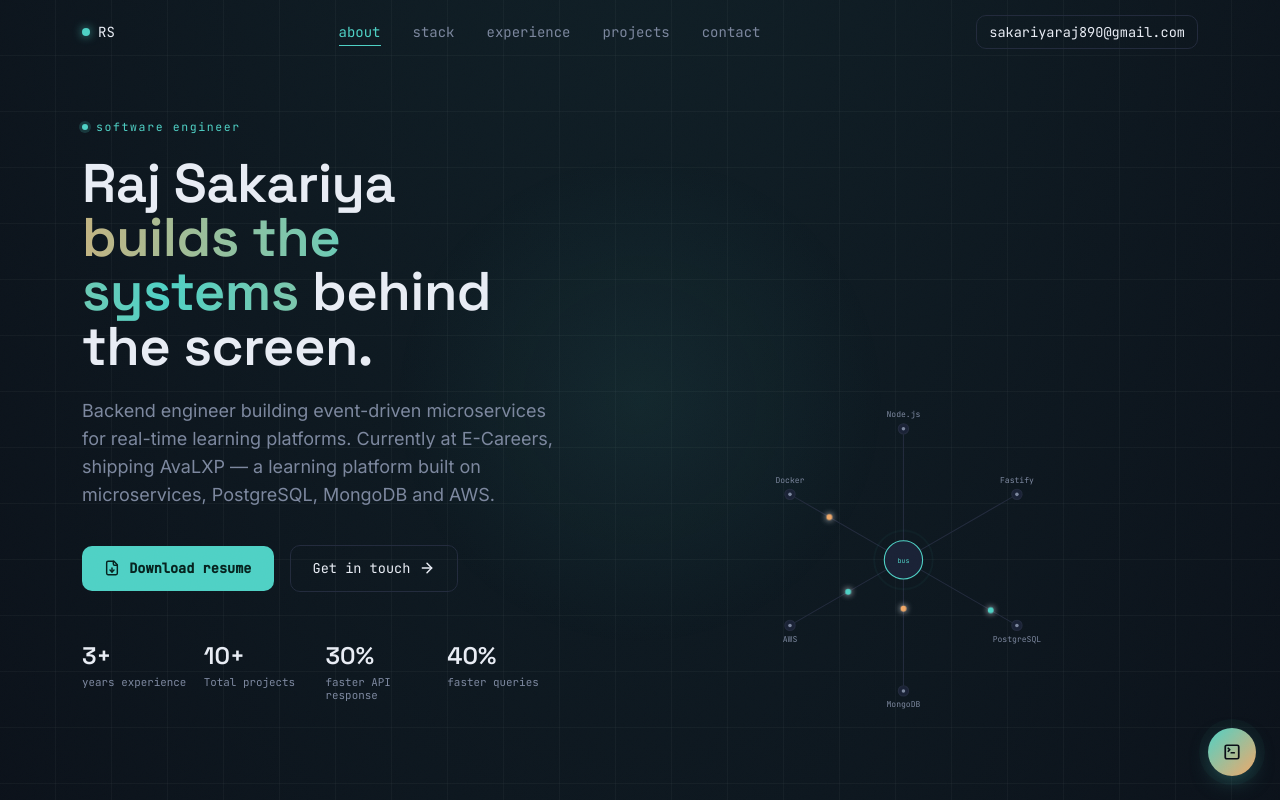
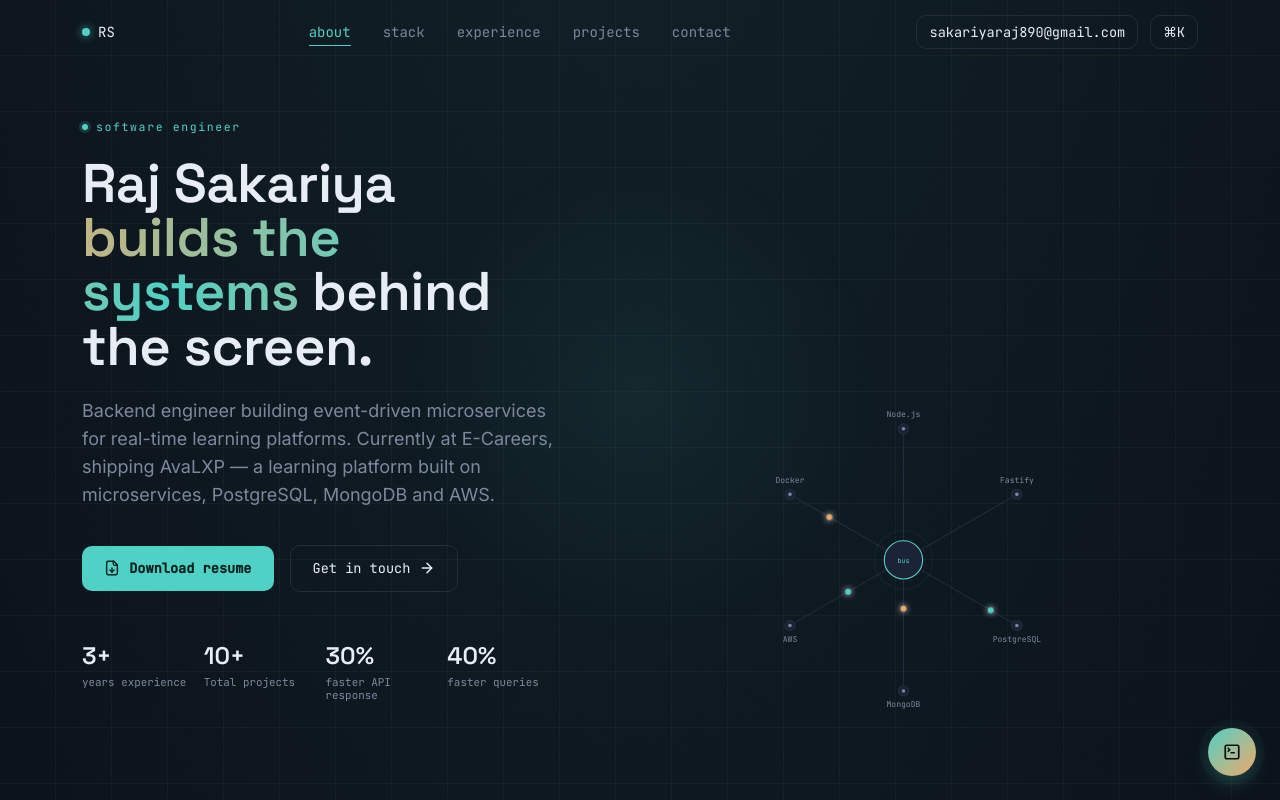
Before and after one commit to raj-se/portfolio, a Next.js app: page / in a window 1280 px wide. Shown: the top 800 px of the page. Built offline with nearby package versions, Linux system fonts and the light colour scheme.

Commit message:
Update Header component with command palette button
Replaced the contact link with a button and added a command palette trigger.

```diff
--- a/components/Header.tsx
+++ b/components/Header.tsx
@@ -66,9 +66,18 @@ export default function Header() {
           ))}
         </nav>
 
-        <a href="#contact" className="hidden md:inline-flex btn-ghost text-xs !py-2 !px-3">
-          {profile.email}
-        </a>
+        <div className="hidden md:flex items-center gap-3">
+          <a href="#contact" className="btn-ghost text-xs !py-2 !px-3">
+            {profile.email}
+          </a>
+          <button
+            onClick={() => window.dispatchEvent(new Event("open-command-palette"))}
+            className="btn-ghost text-xs !py-2 !px-3"
+            aria-label="Open command palette"
+          >
+            <kbd className="cmdk-kbd">⌘K</kbd>
+          </button>
+        </div>
 
         <button
           aria-label="Toggle menu"
```
